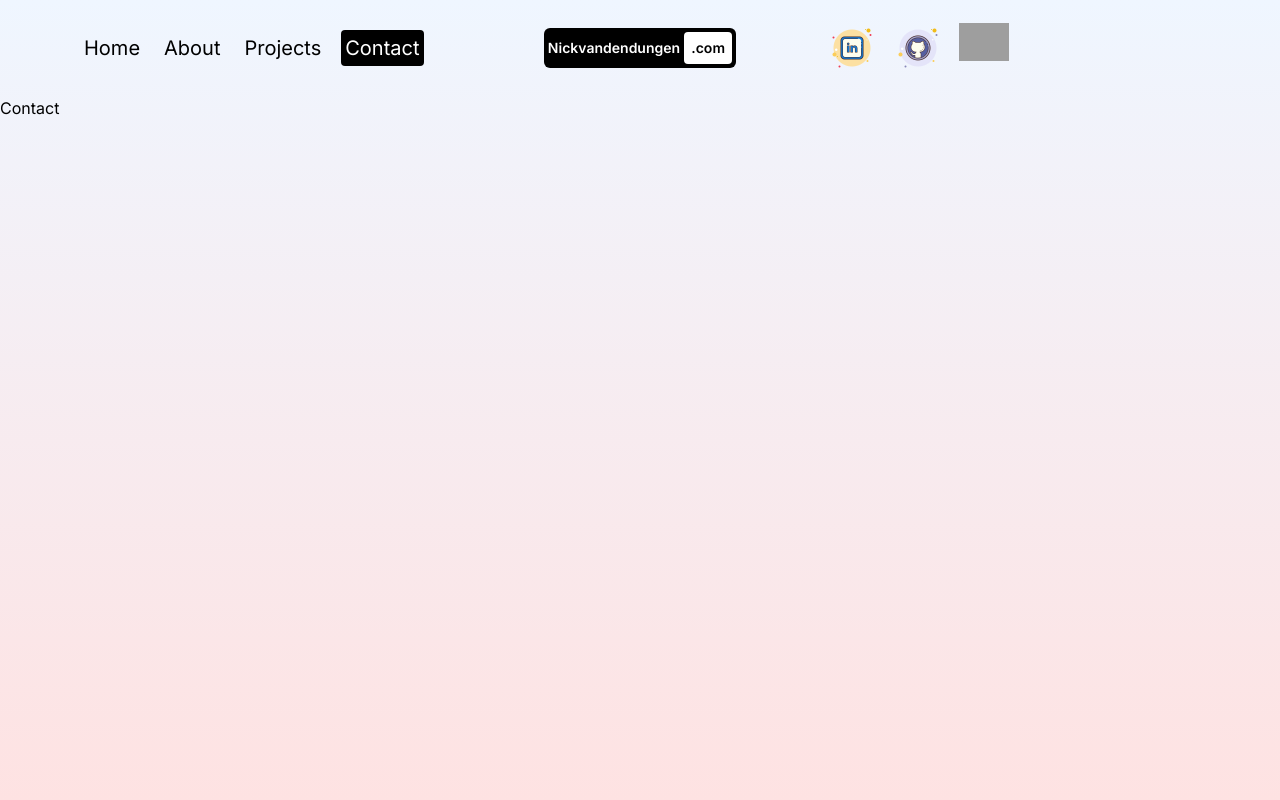
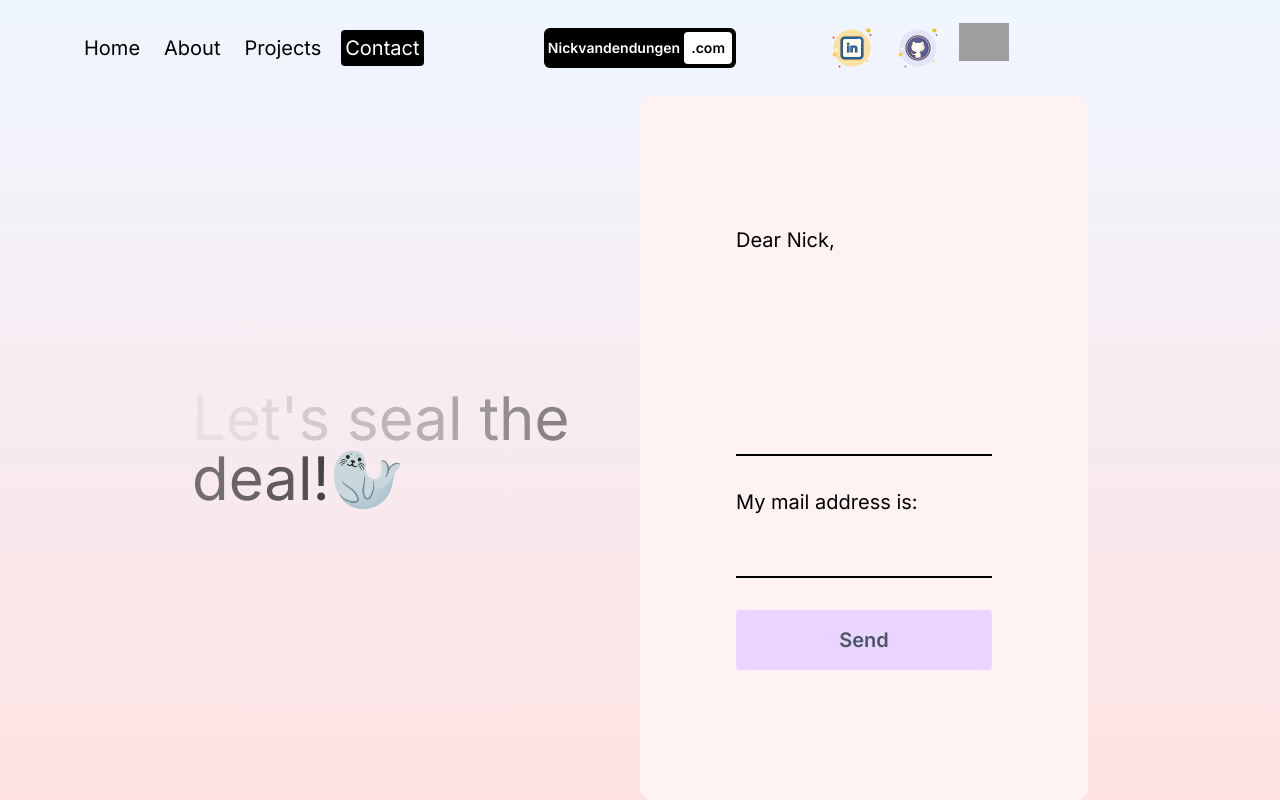
Before and after one commit to Nicktvdd/new-portfolio, a Next.js app: page /contact in a window 1280 px wide. Built offline with nearby package versions, Linux system fonts and the light colour scheme; grey boxes are pictures that could not be loaded.

Commit message:
Working contact form

```diff
--- a/package.json
+++ b/package.json
@@ -9,6 +9,7 @@
     "lint": "next lint"
   },
   "dependencies": {
+    "@emailjs/browser": "^4.3.3",
     "framer-motion": "^11.0.24",
     "next": "14.1.0",
     "react": "18",
--- a/src/app/contact/page.jsx
+++ b/src/app/contact/page.jsx
@@ -1,12 +1,101 @@
-"use client"
-import {motion} from "framer-motion"
+"use client";
+import { motion } from "framer-motion";
+import { useRef, useState } from "react";
+import emailjs from "@emailjs/browser";
 
 const ContactPage = () => {
+  const [success, setSuccess] = useState(false);
+  const [error, setError] = useState(false);
+  const text = "Let's seal the deal!";
+
+  const form = useRef();
+
+  const sendEmail = (e) => {
+    e.preventDefault();
+    setError(false);
+    setSuccess(false);
+
+    emailjs
+      .sendForm(
+        process.env.NEXT_PUBLIC_SERVICE_ID,
+        process.env.NEXT_PUBLIC_TEMPLATE_ID,
+        form.current,
+        process.env.NEXT_PUBLIC_PUBLIC_KEY
+      )
+      .then(
+        () => {
+          setSuccess(true);
+          form.current.reset();
+        },
+        () => {
+          setError(true);
+        }
+      );
+  };
+
   return (
-    <motion.div className="h-full" initial={{ y: "-200vh" }} animate={{ y: "0%" }} transition={{ duration: 1 }} >
-      Contact
+    <motion.div
+      className="h-full"
+      initial={{ y: "-200vh" }}
+      animate={{ y: "0%" }}
+      transition={{ duration: 1 }}
+    >
+      <div className="h-full flex flex-col lg:flex-row px-4 sm:px-8 md:px-12 lg:px-20 xl:px-48">
+        {/* TEXT CONTAINER */}
+        <div className="h-1/2 lg:h-full lg:w-1/2 flex items-center justify-center text-6xl">
+          <div>
+            {text.split("").map((letter, index) => (
+              <motion.span
+                key={index}
+                initial={{ opacity: 1 }}
+                animate={{ opacity: 0 }}
+                transition={{
+                  duration: 3,
+                  repeat: Infinity,
+                  delay: index * 0.1,
+                }}
+              >
+                {letter}
+              </motion.span>
+            ))}
+            🦭
+          </div>
+        </div>
+        {/* FORM CONTAINER */}
+        <form
+          onSubmit={sendEmail}
+          ref={form}
+          className="h-1/2 lg:h-full lg:w-1/2 bg-red-50 rounded-xl text-xl flex flex-col gap-8 justify-center p-24"
+        >
+          <span>Dear Nick,</span>
+          <textarea
+            rows={6}
+            className="bg-transparent border-b-2 border-b-black outline-none resize-none"
+            name="user_message"
+          />
+          <span>My mail address is:</span>
+          <input
+            name="user_email"
+            type="text"
+            className="bg-transparent border-b-2 border-b-black outline-none"
+          />
+          <button className="bg-purple-200 rounded font-semibold text-gray-600 p-4">
+            Send
+          </button>
+          {success && (
+            <span className="text-green-600 font-semibold">
+              Your message has been sent successfully!
+            </span>
+          )}
+          {error && (
+            <span className="text-red-600 font-semibold">
+              Something went wrong!
+            </span>
+          )}
+        </form>
+      </div>
     </motion.div>
   );
-}
+};
 
 export default ContactPage;
```
Also changed, not shown: 2 other files (tests, documents, lock files or other folders).
